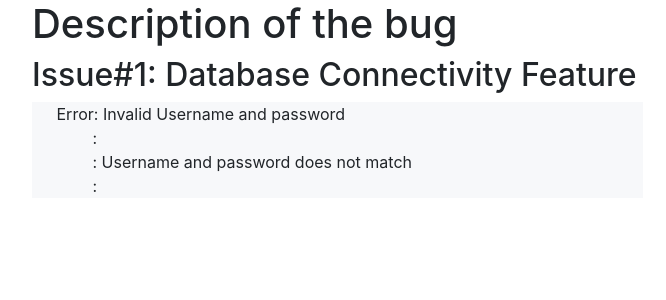
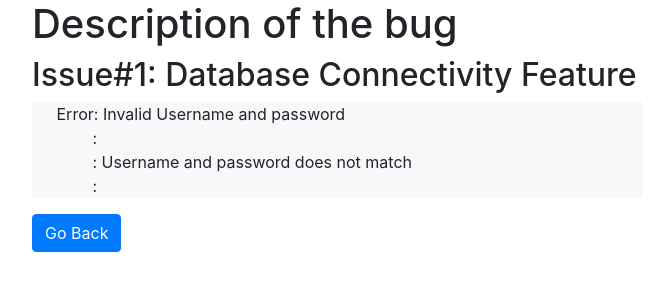
Before and after one commit to bhaskargogs/react-demo-issue-engine, a React (Create React App) app: page /issues/1 in a window 1280 px wide. Shown: the top 300 px of the page, without its empty margins (53-719 px from the left). Built offline with nearby package versions, Linux system fonts and the light colour scheme.

Commit message:
Added back link

```diff
--- a/src/Searchbar/IssuePage/IssuePage.js
+++ b/src/Searchbar/IssuePage/IssuePage.js
@@ -1,6 +1,7 @@
 import React from 'react';
 import issues from '../../Issues/issues';
-import { Container, Media } from 'react-bootstrap';
+import { Link } from 'react-router-dom';
+import { Container, Media, Button } from 'react-bootstrap';
 import './IssuePage.scss';
 
 export const IssuePage = ({ match }) => {
@@ -14,10 +15,7 @@ export const IssuePage = ({ match }) => {
                     <Media as="li" className="description-text" key={index}>{description.replace(/ /g, "\u00a0")}</Media>
                 ))}
             </ul>
-            {/* {issue.description.map((item) => {
-
-                    return [<Media as="li" className="description-text" key={itemm}>{item}</Media>, ' '];
-                })}</ul> */}
+            <Link to="/"><Button className="back-link">Go Back</Button></Link>
         </Container>
     );
 }
```
